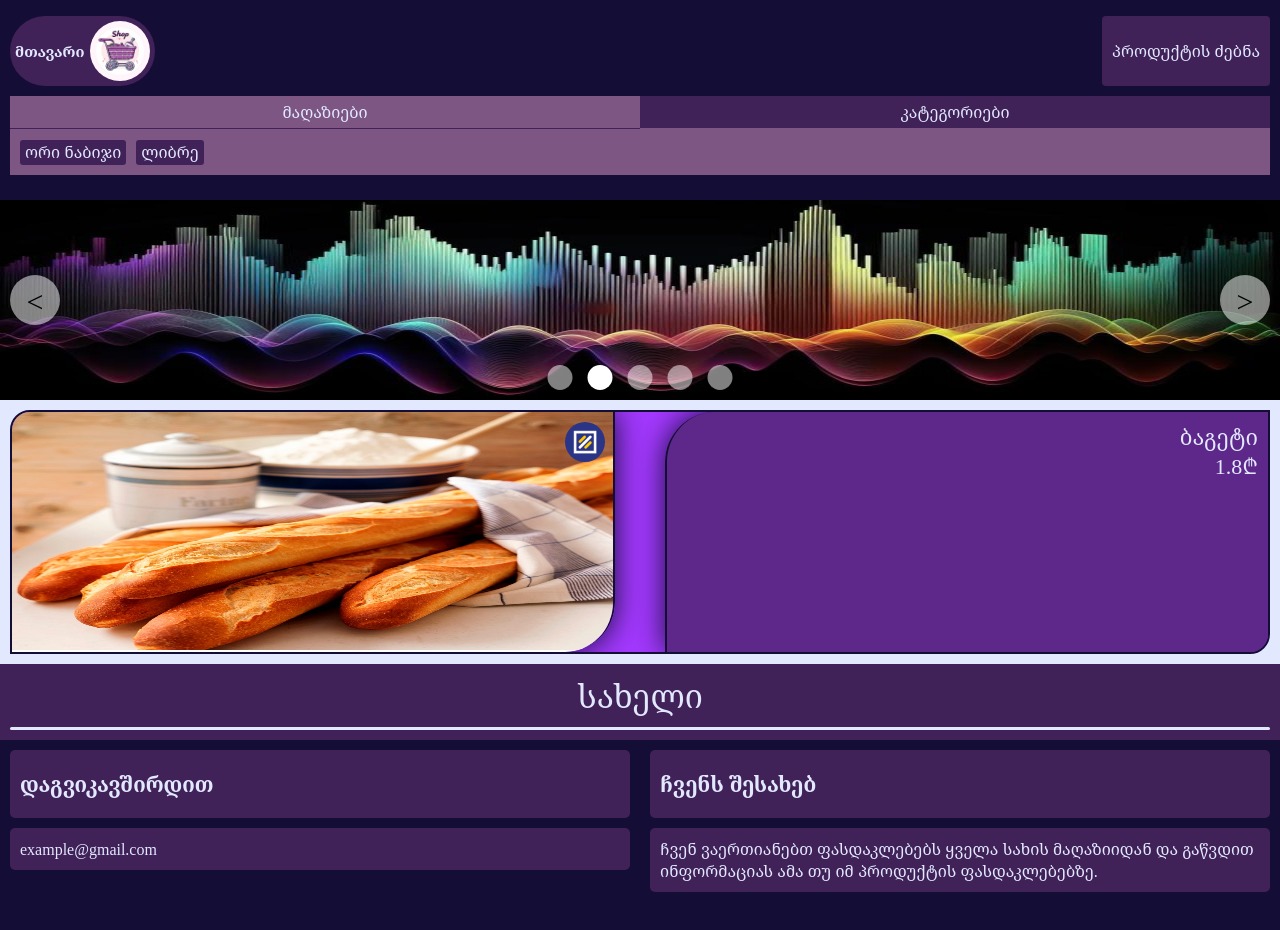
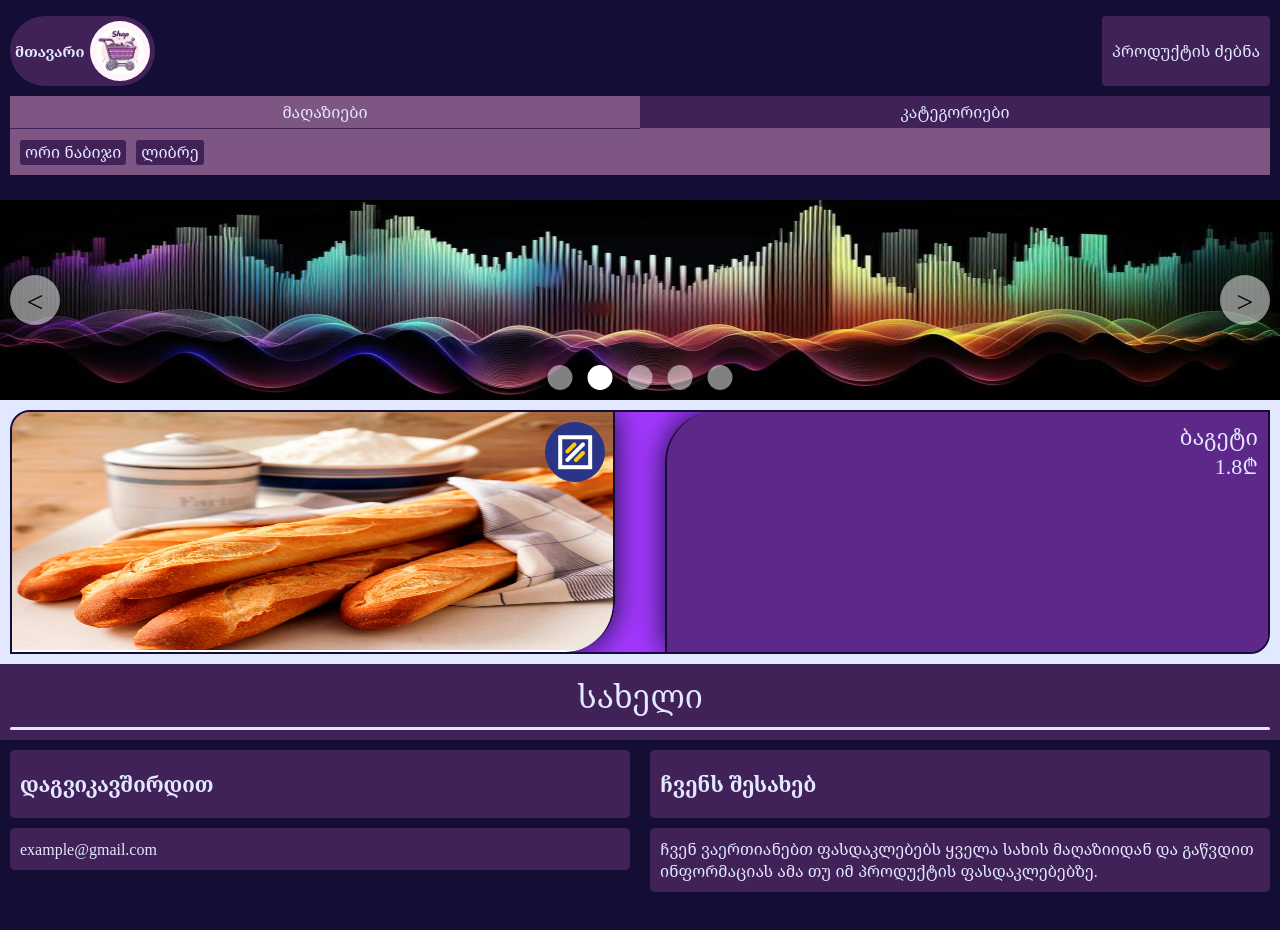
Before and after one commit to LukaJanelidze/discounts, a React (Vite) app: page /product/libre-bageti in a window 1280 px wide. Shown: the top 930 px of the page. Built offline with nearby package versions, Linux system fonts and the light colour scheme.

Commit message:
fix: marketImg in products

```diff
--- a/src/assets/pages/product/Product.css
+++ b/src/assets/pages/product/Product.css
@@ -89,7 +89,8 @@
     }
 
     .pb-market-image-overlay .market-image{
-
+        width: 60px;
+        height: 60px;
     }
 
     .product-page-info {
```
